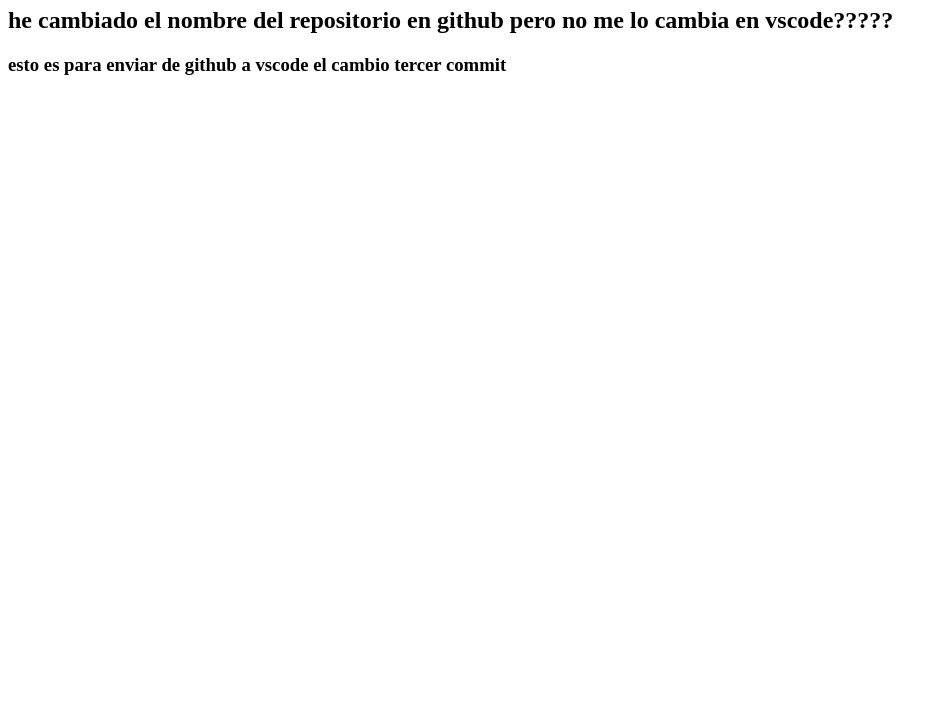
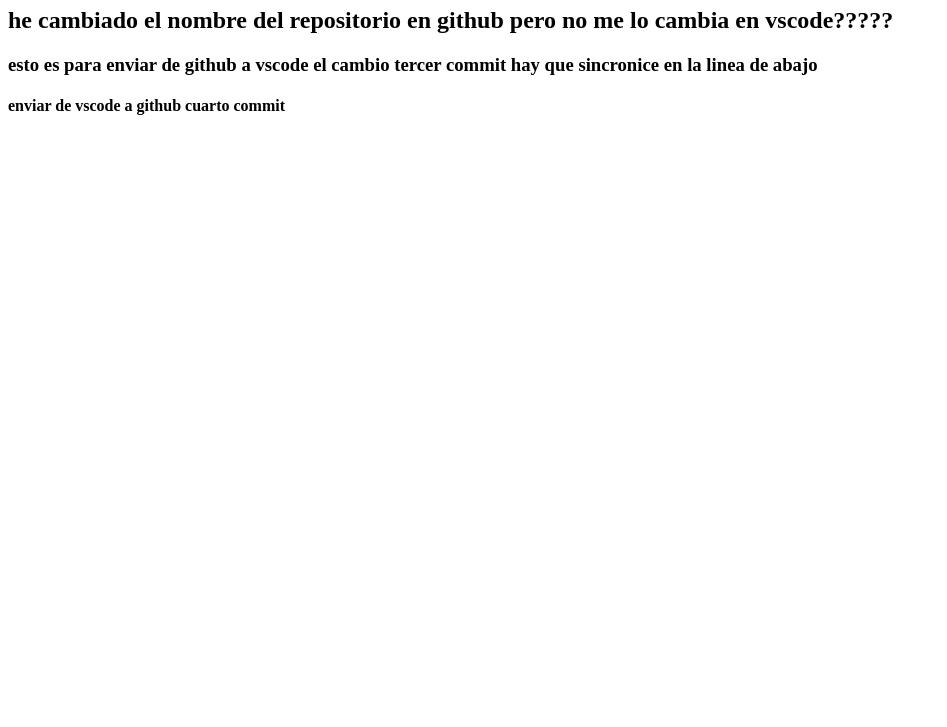
Before and after one commit to manuelnebo/eduarcodeyoutube, a plain HTML site: page index.html in a window 1280 px wide. Shown: the part 73-800 px from the top of the page, without its empty margins (0-947 px from the left). Drawn offline with Linux system fonts and the light colour scheme.

Commit message:
cuarto commit

```diff
--- a/index.html
+++ b/index.html
@@ -10,7 +10,9 @@
 <body>
     <h1>youtuber eduarcode</h1>
     <h2>he cambiado el nombre del repositorio en github pero no me lo cambia en vscode?????</h2>
-    <h3>esto es para enviar de github a vscode el cambio tercer commit</h3>
+    <h3>esto es para enviar de github a vscode el cambio tercer commit hay que sincronice
+        en la linea de abajo</h3>
+    <h4>enviar de vscode a github cuarto commit</h4>
 </body>
 
 </html>
```
